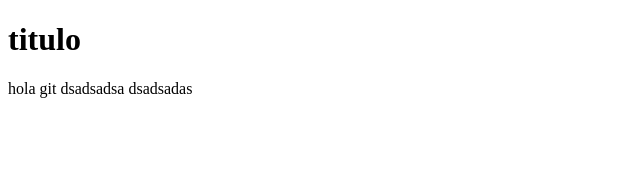
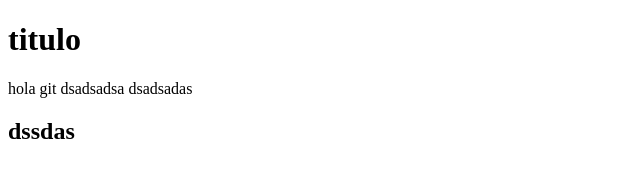
Before and after one commit to alexutvm/hello-world-git, a plain HTML site: page Index.html in a window 1280 px wide. Shown: the full height of the page, 0-640 px from the left. Drawn offline with Linux system fonts and the light colour scheme.

```diff
--- a/Index.html
+++ b/Index.html
@@ -12,5 +12,6 @@
     dsadsadsa
 
     dsadsadas
+    <h2>dssdas</h2>
 </body>
 </html>
```
